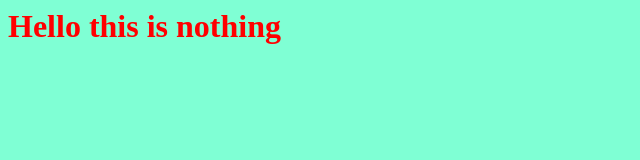
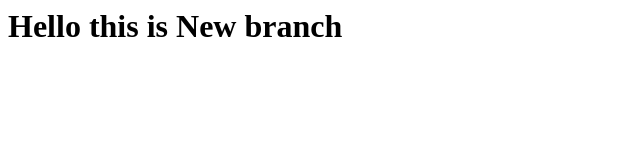
Before and after one commit to L9Zed/My-project, a plain HTML site: page index.html in a window 1280 px wide. Shown: the whole page, without its empty margins (0-640 px from the left). Drawn offline with Linux system fonts and the light colour scheme.

Commit message:
change style for the title

```diff
--- a/index.html
+++ b/index.html
@@ -8,7 +8,7 @@
         <link rel="stylesheet" href="style.css">
 <head>
 <body>
-    <h1> Hello this is nothing </h1>
+    <h1> Hello this is New branch </h1>
     <script src="app.js"></script>
 <body>
 <html>
--- a/style.css
+++ b/style.css
@@ -1,6 +1,6 @@
 h1{
-    color: red;
+    color: rgb(0, 0, 0);
 }
 body{
-    background-color: aquamarine;
+    background-color: rgb(255, 255, 255);
 }
```
